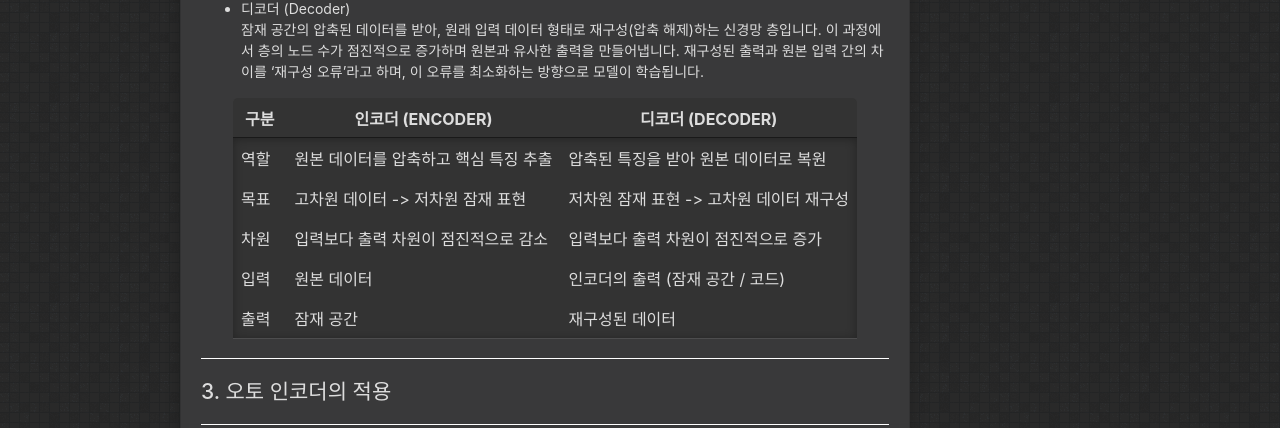
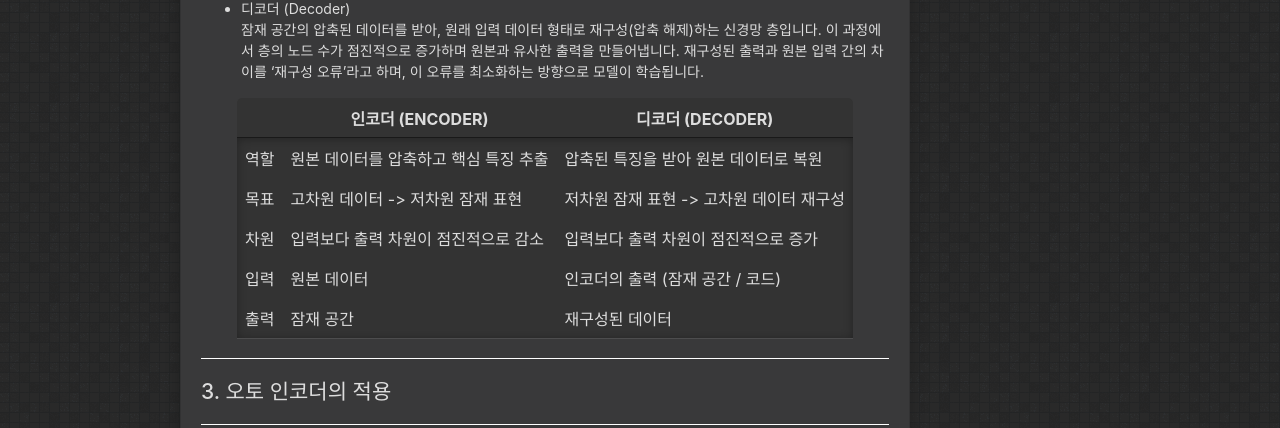
Before and after one commit to Lee-keonhee/AIcodeit, a Jekyll site: the page built from _posts/2025-08-17-weekly_6.md, in a window 1280 px wide and 900 px high, scrolled down 2487 px. Shown: the part 151-579 px from the top of the window. Built offline with Jekyll 4.4.1, drawn with Linux system fonts in a browser that asks for light colours.

Commit message:
Update 2025-08-17-weekly_6.md

```diff
--- a/_posts/2025-08-17-weekly_6.md
+++ b/_posts/2025-08-17-weekly_6.md
@@ -69,8 +69,8 @@ Convolutional Neural Network(CNN)은 기본적으로 아래 그림과 같은 형
 - 디코더 (Decoder)
 잠재 공간의 압축된 데이터를 받아, 원래 입력 데이터 형태로 재구성(압축 해제)하는 신경망 층입니다. 이 과정에서 층의 노드 수가 점진적으로 증가하며 원본과 유사한 출력을 만들어냅니다. 재구성된 출력과 원본 입력 간의 차이를 '재구성 오류'라고 하며, 이 오류를 최소화하는 방향으로 모델이 학습됩니다.
 
-| 구분 | 	인코더 (Encoder)         | 	디코더 (Decoder)            |
-|----|------------------------|---------------------------|
+|  | 	인코더 (Encoder)         | 	디코더 (Decoder)            |
+|--|------------------------|---------------------------|
 | 역할 | 	원본 데이터를 압축하고 핵심 특징 추출 | 	압축된 특징을 받아 원본 데이터로 복원    |
 | 목표 | 	고차원 데이터 -> 저차원 잠재 표현  | 	저차원 잠재 표현 -> 고차원 데이터 재구성 |
 | 차원 | 	입력보다 출력 차원이 점진적으로 감소  | 	입력보다 출력 차원이 점진적으로 증가     |
```
